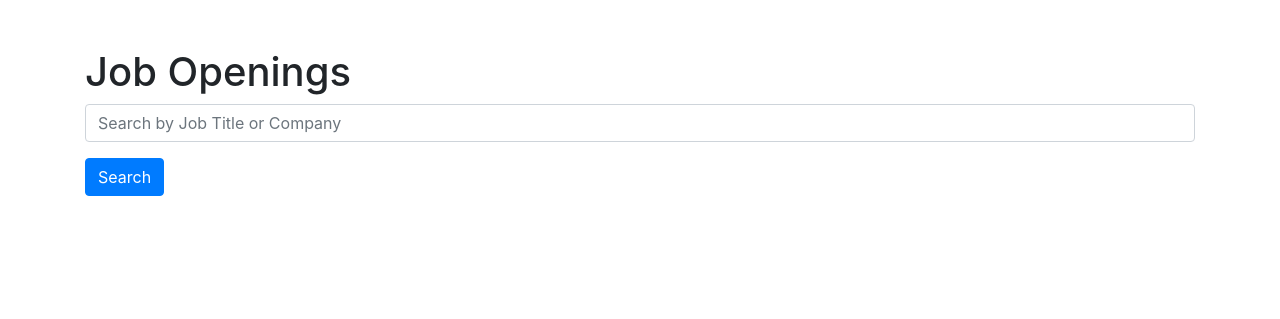
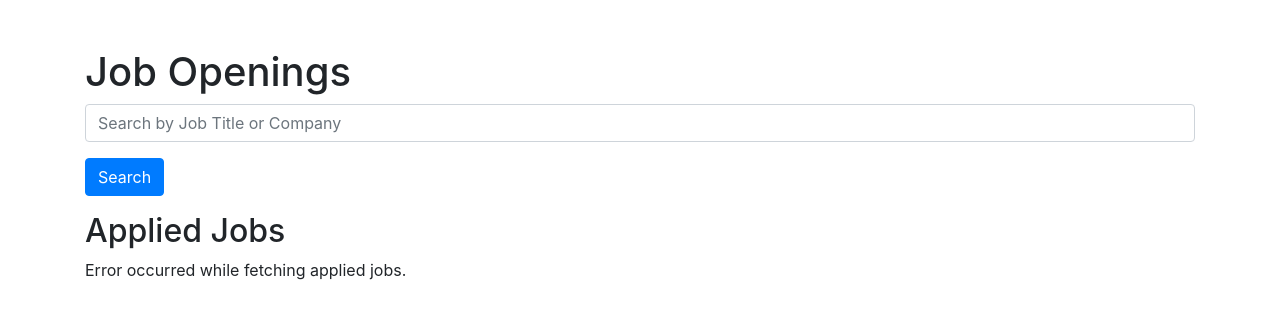
Before and after one commit to Adhivp/job_search_system, a Django app: page /job_listing_page/ in a window 1280 px wide. Shown: the top 319 px of the page. Run offline with Django 5.2, Linux system fonts and the light colour scheme; some libraries are stand-ins or nearby versions.

Commit message:
Finished Job_listing page

```diff
--- a/candidate/models.py
+++ b/candidate/models.py
@@ -1,10 +1,12 @@
 from django.db import models
 from django.contrib.auth.models import User
+from company.models import JobOpening
 
 class CandidateAuth(models.Model):
     user = models.OneToOneField(User, on_delete=models.CASCADE)
     name = models.CharField(max_length=100)
     profession_name = models.CharField(max_length=100)
+    applied_jobs = models.ManyToManyField(JobOpening, related_name='applicants', blank=True)
 
     def __str__(self):
         return self.user.username
--- a/candidate/templates/Job_listing_page.html
+++ b/candidate/templates/Job_listing_page.html
@@ -3,9 +3,7 @@
 <head>
     <meta charset="UTF-8">
     <title>Job Openings</title>
-    <!-- Bootstrap CSS -->
     <link href="https://stackpath.bootstrapcdn.com/bootstrap/4.5.2/css/bootstrap.min.css" rel="stylesheet">
-    <!-- jQuery -->
     <script src="https://code.jquery.com/jquery-3.5.1.min.js"></script>
 </head>
 <body>
@@ -16,13 +14,15 @@
         </div>
         <button id="searchBtn" class="btn btn-primary mb-3">Search</button>
         <div id="jobList"></div>
+
+        <h2>Applied Jobs</h2>
+        <div id="appliedJobs"></div>
     </div>
 
     <script>
         $(document).ready(function() {
     $('#searchBtn').click(function() {
         var searchTerm = $('#searchInput').val();
-                // AJAX request to fetch job openings
         $.ajax({
             url: '/api/job-openings/',
             type: 'GET',
@@ -49,11 +49,67 @@
         jobListHTML += '<p>Salary: ' + job.salary + '</p>';
         jobListHTML += '<p>Description: ' + job.job_description + '</p>';
         jobListHTML += '<p>Last Date for Application: ' + job.last_date_for_application + '</p>';
+        jobListHTML += '<button class="btn btn-success applyBtn" data-jobid="' + job.jobid + '">Apply</button>';
         jobListHTML += '</li>';
     });
     jobListHTML += '</ul>';
     $('#jobList').html(jobListHTML);
 }
+
+$(document).on('click', '.applyBtn', function() {
+    var jobId = $(this).data('jobid');
+    $.ajax({
+        url: '/api/apply-job/',
+        type: 'POST',
+        data: { job_id: jobId },
+        headers: { 'X-CSRFToken': getCookie('csrftoken') },  // Include CSRF token in headers
+        success: function(response) {
+            alert('Successfully applied for job.');
+            fetchAppliedJobs();
+        },
+        error: function(xhr, status, error) {
+            console.error('Error occurred while applying for job:', xhr.responseText);
+            alert('Error occurred while applying for job. Please try again.');
+        }
+    });
+});
+
+function fetchAppliedJobs() {
+    $.ajax({
+        url: '/api/applied-jobs/',
+        type: 'GET',
+        success: function(data) {
+            var appliedJobsHTML = '<ul class="list-group">';
+            $.each(data, function(index, job) {
+                appliedJobsHTML += '<li class="list-group-item">' + job.job_title + ' - ' + job.company_name + '</li>';
+            });
+            appliedJobsHTML += '</ul>';
+            $('#appliedJobs').html(appliedJobsHTML);
+        },
+        error: function(xhr, status, error) {
+            console.error('Error occurred while fetching applied jobs:', xhr.responseText);
+            $('#appliedJobs').html('<p>Error occurred while fetching applied jobs.</p>');
+        }
+    });
+}
+
+fetchAppliedJobs();
+
+// Function to get CSRF token from cookie
+function getCookie(name) {
+    var cookieValue = null;
+    if (document.cookie && document.cookie !== '') {
+        var cookies = document.cookie.split(';');
+        for (var i = 0; i < cookies.length; i++) {
+            var cookie = cookies[i].trim();
+            if (cookie.substring(0, name.length + 1) === (name + '=')) {
+                cookieValue = decodeURIComponent(cookie.substring(name.length + 1));
+                break;
+            }
+        }
+    }
+    return cookieValue;
+}
     </script>
 </body>
 </html>
--- a/candidate/views.py
+++ b/candidate/views.py
@@ -4,8 +4,13 @@
 from .models import CandidateAuth
 from company.models import JobOpening
 from .serializers import JobOpeningSerializer
-from rest_framework import generics, filters
+from rest_framework import generics, filters,status
 from .serializers import JobOpeningSerializer
+from rest_framework.decorators import api_view
+from rest_framework.response import Response
+from .models import CandidateAuth
+
+
 
 def register_candidate(request):
     if request.method == 'POST':
@@ -44,5 +49,30 @@
     filter_backends = [filters.SearchFilter]
     search_fields = ['job_title', 'company__company_name']
 
+@api_view(['POST'])
+def apply_job(request):
+    candidate_id = request.user.id
+    job_id = request.data.get('job_id')
+    try:
+        candidate = CandidateAuth.objects.get(user_id=candidate_id)
+        job = JobOpening.objects.get(jobid=job_id)
+        candidate.applied_jobs.add(job)
+        return Response(status=status.HTTP_200_OK)
+    except CandidateAuth.DoesNotExist:
+        return Response(status=status.HTTP_404_NOT_FOUND)
+    except JobOpening.DoesNotExist:
+        return Response(status=status.HTTP_404_NOT_FOUND)
+
+@api_view(['GET'])
+def applied_jobs(request):
+    candidate_id = request.user.id
+    try:
+        candidate = CandidateAuth.objects.get(user_id=candidate_id)
+        applied_jobs = candidate.applied_jobs.all()
+        serializer = JobOpeningSerializer(applied_jobs, many=True)
+        return Response(serializer.data)
+    except CandidateAuth.DoesNotExist:
+        return Response(status=status.HTTP_404_NOT_FOUND)
+
 def job_listing_page(request):
     return render(request,'job_listing_page.html')
--- a/job_search_system/urls.py
+++ b/job_search_system/urls.py
@@ -32,5 +32,7 @@
     path('delete_job_opening/<int:job_id>/',delete_job_opening, name='delete_job_opening'),
     path('candidate_login/', candidate_login, name='candidate_login'),
     path('job_listing_page/', job_listing_page, name='job_listing_page'),
-    path('api/job-openings/', JobOpeningList.as_view(), name='job-opening-list')
+    path('api/job-openings/', JobOpeningList.as_view(), name='job-opening-list'),
+    path('api/apply-job/', apply_job, name='apply_job'),
+    path('api/applied-jobs/', applied_jobs, name='applied_jobs')
 ]
```
Lines whose indentation alone changed are shown as unchanged.
